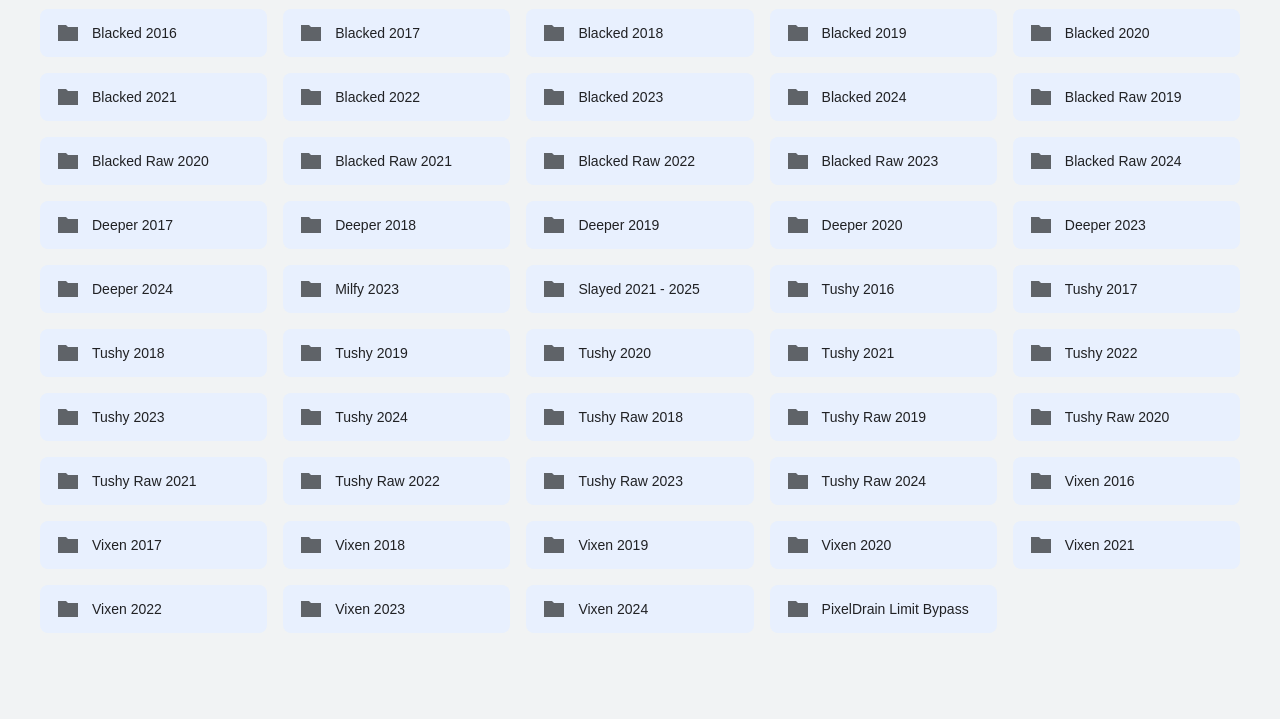
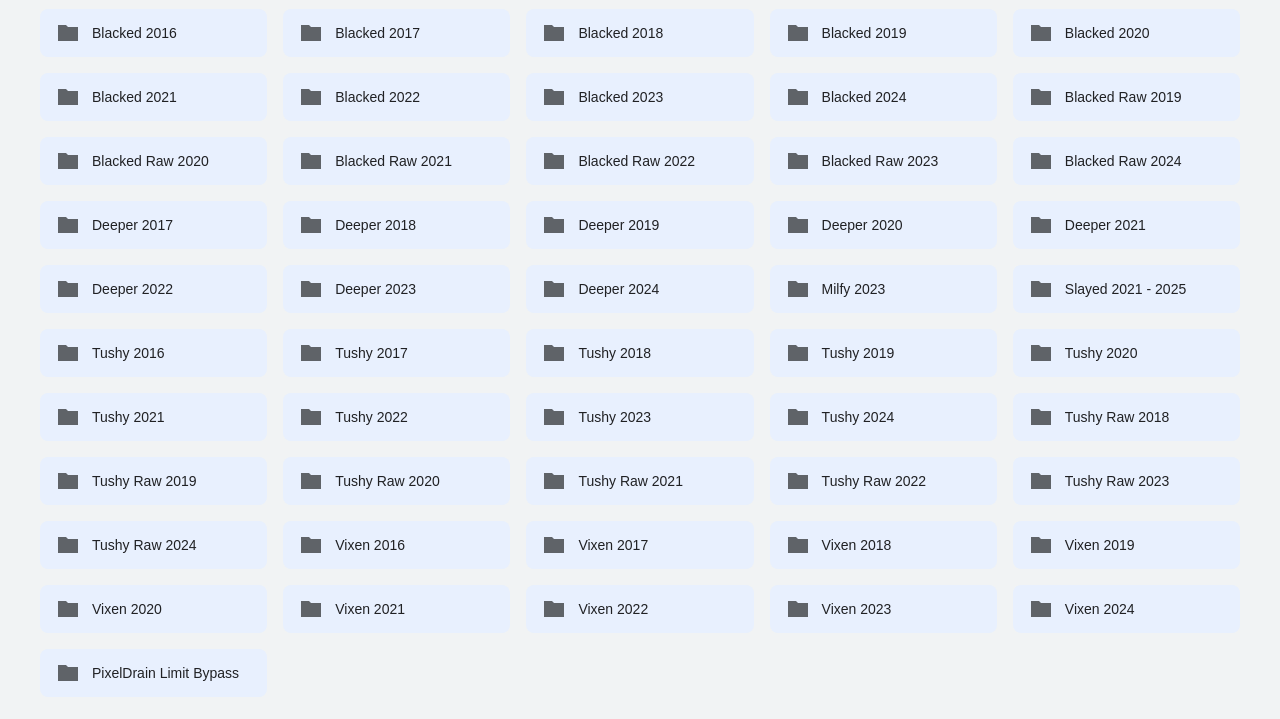
Before and after one commit to arefinnahid/Vixen-Network, a plain HTML site: page index.html in a window 1280 px wide. Shown: the part 93-812 px from the top of the page. Drawn offline with Linux system fonts and the light colour scheme; a web font is replaced by a local one.

Commit message:
Update index.html

```diff
--- a/index.html
+++ b/index.html
@@ -3,7 +3,7 @@
 <title>
    Vixen Network
   </title>
-   <link rel="icon" href="favicon.svg" type="image/svg+xml">
+    <link rel="icon" href="favicon.svg" type="image/svg+xml">
 <style>
    @import url('https://fonts.googleapis.com/css2?family=Google+Sans:ital,wght@0,400;0,500&display=swap');
 
@@ -79,6 +79,8 @@
     <a class="card" href="https://pixeldrain.com/l/PZ9P6sYS" target="_blank"><svg class="icon" fill="#5f6368" height="24" viewBox="0 0 24 24" width="24" xmlns="http://www.w3.org/2000/svg"><path d="M0 0h24v24H0z" fill="none"></path><path d="M10 4H2v16h20V6H12l-2-2z"></path></svg>Deeper 2018</a>
     <a class="card" href="https://pixeldrain.com/l/q3mCALkN" target="_blank"><svg class="icon" fill="#5f6368" height="24" viewBox="0 0 24 24" width="24" xmlns="http://www.w3.org/2000/svg"><path d="M0 0h24v24H0z" fill="none"></path><path d="M10 4H2v16h20V6H12l-2-2z"></path></svg>Deeper 2019</a>
     <a class="card" href="https://pixeldrain.com/l/KygQXQnH" target="_blank"><svg class="icon" fill="#5f6368" height="24" viewBox="0 0 24 24" width="24" xmlns="http://www.w3.org/2000/svg"><path d="M0 0h24v24H0z" fill="none"></path><path d="M10 4H2v16h20V6H12l-2-2z"></path></svg>Deeper 2020</a>
+    <a class="card" href="https://pixeldrain.com/l/hGi8h4S2" target="_blank"><svg class="icon" fill="#5f6368" height="24" viewBox="0 0 24 24" width="24" xmlns="http://www.w3.org/2000/svg"><path d="M0 0h24v24H0z" fill="none"></path><path d="M10 4H2v16h20V6H12l-2-2z"></path></svg>Deeper 2021</a>
+    <a class="card" href="https://pixeldrain.com/l/1xp3UKnm" target="_blank"><svg class="icon" fill="#5f6368" height="24" viewBox="0 0 24 24" width="24" xmlns="http://www.w3.org/2000/svg"><path d="M0 0h24v24H0z" fill="none"></path><path d="M10 4H2v16h20V6H12l-2-2z"></path></svg>Deeper 2022</a>
     <a class="card" href="https://pixeldrain.com/l/8KTjeDV8#" target="_blank"><svg class="icon" fill="#5f6368" height="24" viewBox="0 0 24 24" width="24" xmlns="http://www.w3.org/2000/svg"><path d="M0 0h24v24H0z" fill="none"></path><path d="M10 4H2v16h20V6H12l-2-2z"></path></svg>Deeper 2023</a>
     <a class="card" href="https://pixeldrain.com/l/acqgNLjZ" target="_blank"><svg class="icon" fill="#5f6368" height="24" viewBox="0 0 24 24" width="24" xmlns="http://www.w3.org/2000/svg"><path d="M0 0h24v24H0z" fill="none"></path><path d="M10 4H2v16h20V6H12l-2-2z"></path></svg>Deeper 2024</a>
 
```
